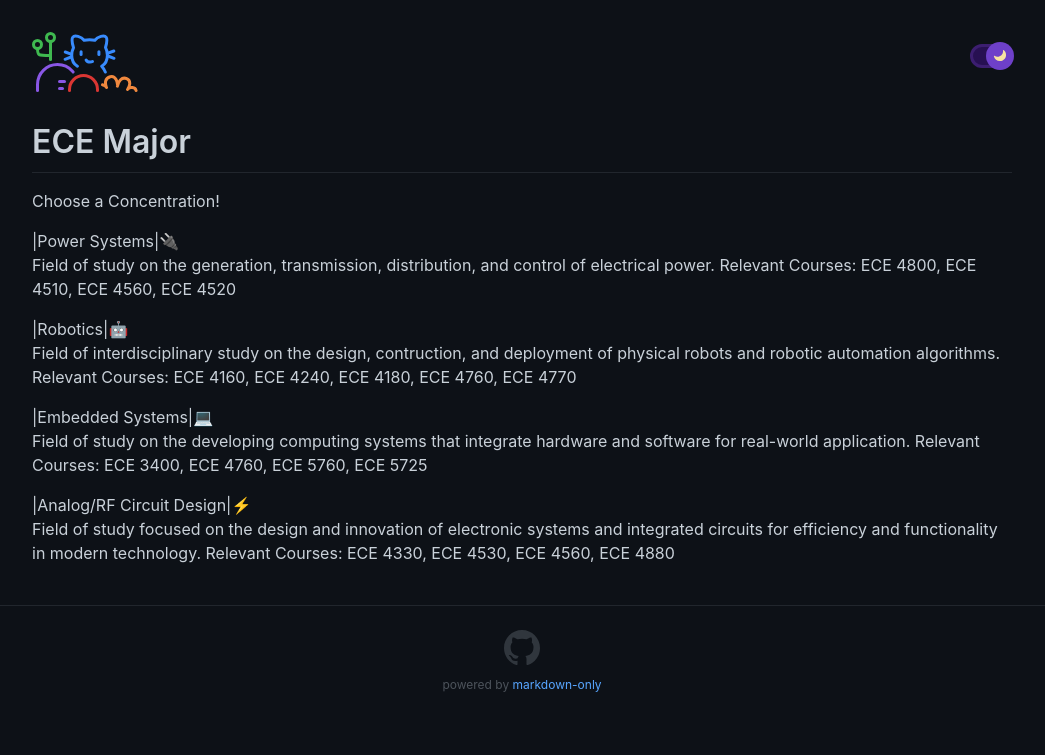
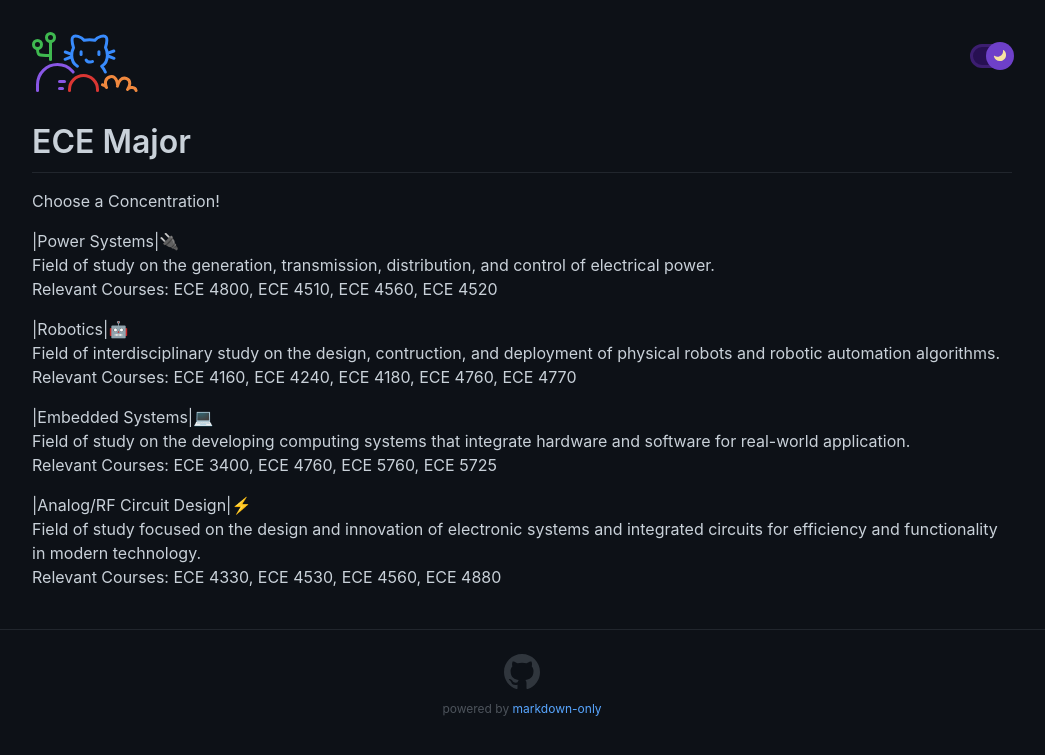
Before and after one commit to jmyphn/engineering-wiki, a Jekyll site: the page built from ece.md, in a window 1280 px wide. Shown: the top 755 px of the page, without its empty margins (118-1163 px from the left). Built offline with Jekyll 4.4.1, drawn with Linux system fonts in a browser that asks for light colours.

Commit message:
Update ece.md

```diff
--- a/ece.md
+++ b/ece.md
@@ -9,17 +9,17 @@ Choose a Concentration!
 
 
 |Power Systems|🔌
-    Field of study on the generation, transmission, distribution, and control of electrical power.
+    Field of study on the generation, transmission, distribution, and control of electrical power.\
     Relevant Courses: ECE 4800, ECE 4510, ECE 4560, ECE 4520
 
 |Robotics|🤖
-    Field of interdisciplinary study on the design, contruction, and deployment of physical robots and robotic automation algorithms.
+    Field of interdisciplinary study on the design, contruction, and deployment of physical robots and robotic automation algorithms.\
     Relevant Courses: ECE 4160, ECE 4240, ECE 4180, ECE 4760, ECE 4770
 
 |Embedded Systems|💻
-    Field of study on the developing computing systems that integrate hardware and software for real-world application.
+    Field of study on the developing computing systems that integrate hardware and software for real-world application.\
     Relevant Courses: ECE 3400, ECE 4760, ECE 5760, ECE 5725
 
 |Analog/RF Circuit Design|⚡
-    Field of study focused on the design and innovation of electronic systems and integrated circuits for efficiency and functionality in modern technology.
+    Field of study focused on the design and innovation of electronic systems and integrated circuits for efficiency and functionality in modern technology.\
     Relevant Courses: ECE 4330, ECE 4530, ECE 4560, ECE 4880
```
